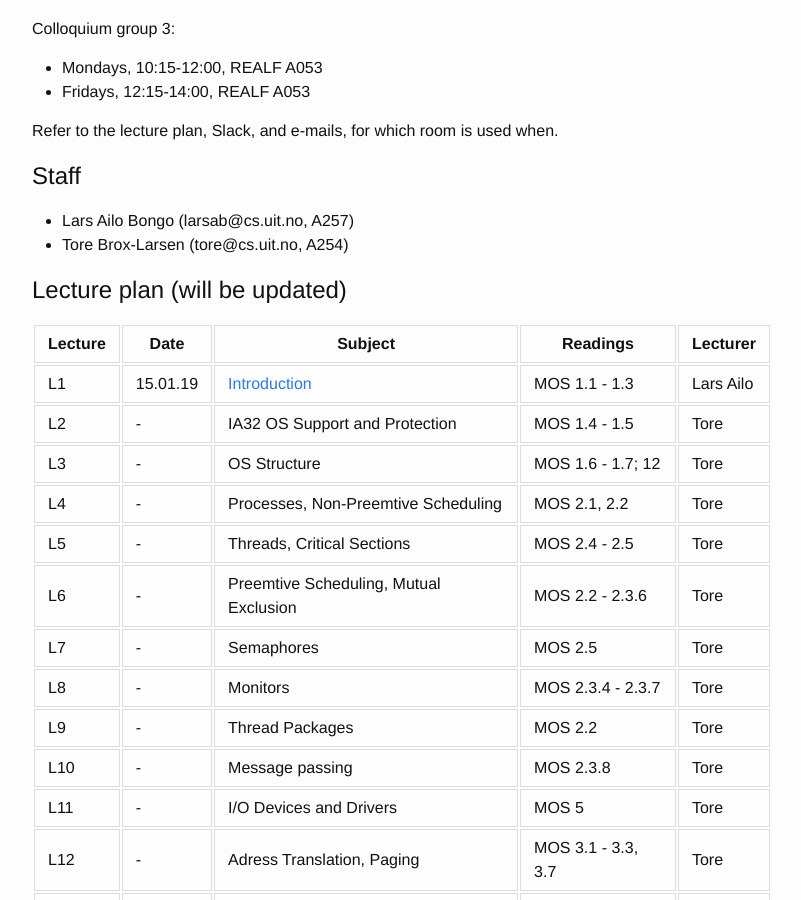
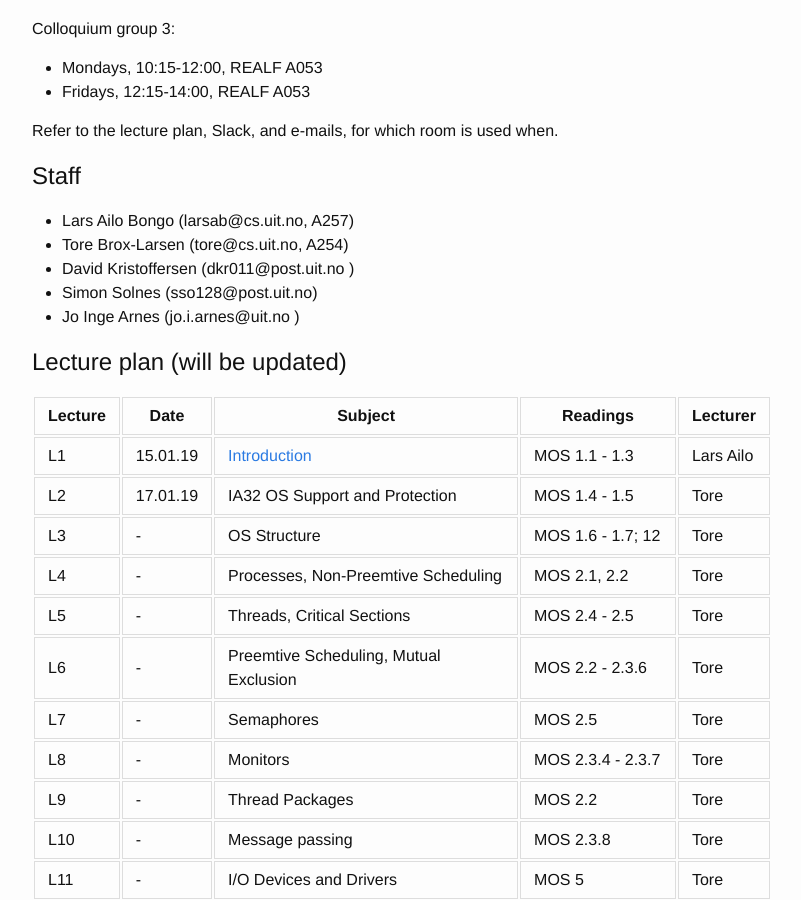
Before and after one commit to uit-inf-2201-s19/uit-inf-2201-s19.github.io, a Jekyll site: the page built from index.md, in a window 1280 px wide and 900 px high, scrolled down 705 px. Shown: the whole window, without its empty margins (238-1039 px from the left). Built offline with Jekyll 4.4.1, drawn with Linux system fonts in a browser that asks for light colours.

Commit message:
GitHub bot test

```diff
--- a/index.md
+++ b/index.md
@@ -37,13 +37,16 @@ Refer to the lecture plan, Slack, and e-mails, for which room is used when.
 
 * Lars Ailo Bongo (larsab@cs.uit.no, A257)
 * Tore Brox-Larsen (tore@cs.uit.no, A254)
+* David Kristoffersen (dkr011@post.uit.no )
+* Simon Solnes (sso128@post.uit.no)
+* Jo Inge Arnes (jo.i.arnes@uit.no )
 
 ## Lecture plan (will be updated)
 
 | Lecture | Date | Subject	    | Readings  | Lecturer  |
 |---------|------|--------------|-----------|-----------|
 | L1  | 15.01.19 | [Introduction](lectures/01-introduction.pptx) | MOS 1.1 - 1.3  | Lars Ailo |
-| L2  | - | IA32 OS Support and Protection | MOS 1.4 - 1.5 | Tore |
+| L2  | 17.01.19 | IA32 OS Support and Protection | MOS 1.4 - 1.5 | Tore |
 | L3  | - | OS Structure | MOS 1.6 - 1.7; 12 | Tore |
 | L4  | - | Processes, Non-Preemtive Scheduling | MOS 2.1, 2.2 | Tore |
 | L5  | - | Threads, Critical Sections | MOS 2.4 - 2.5 | Tore |
```
